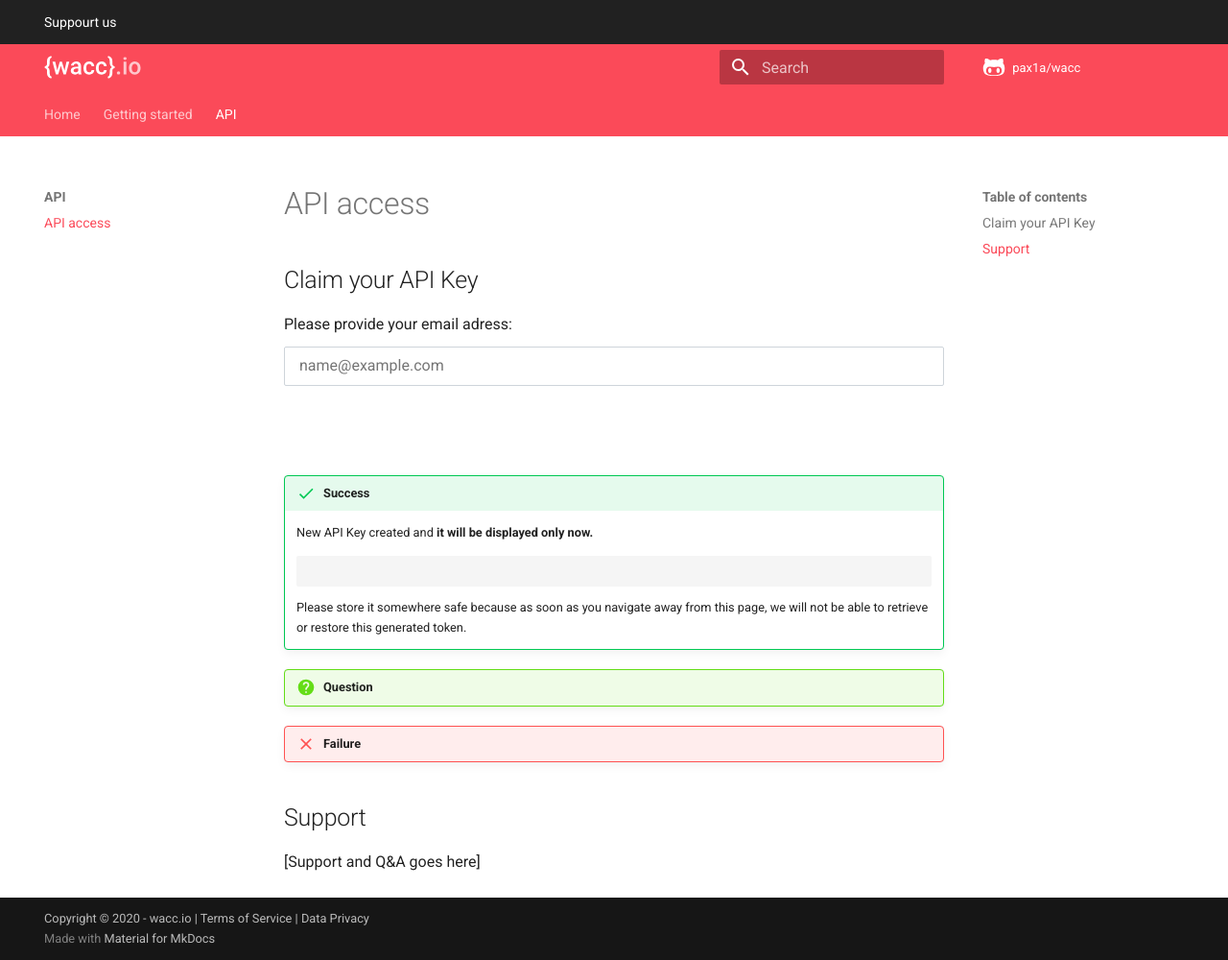
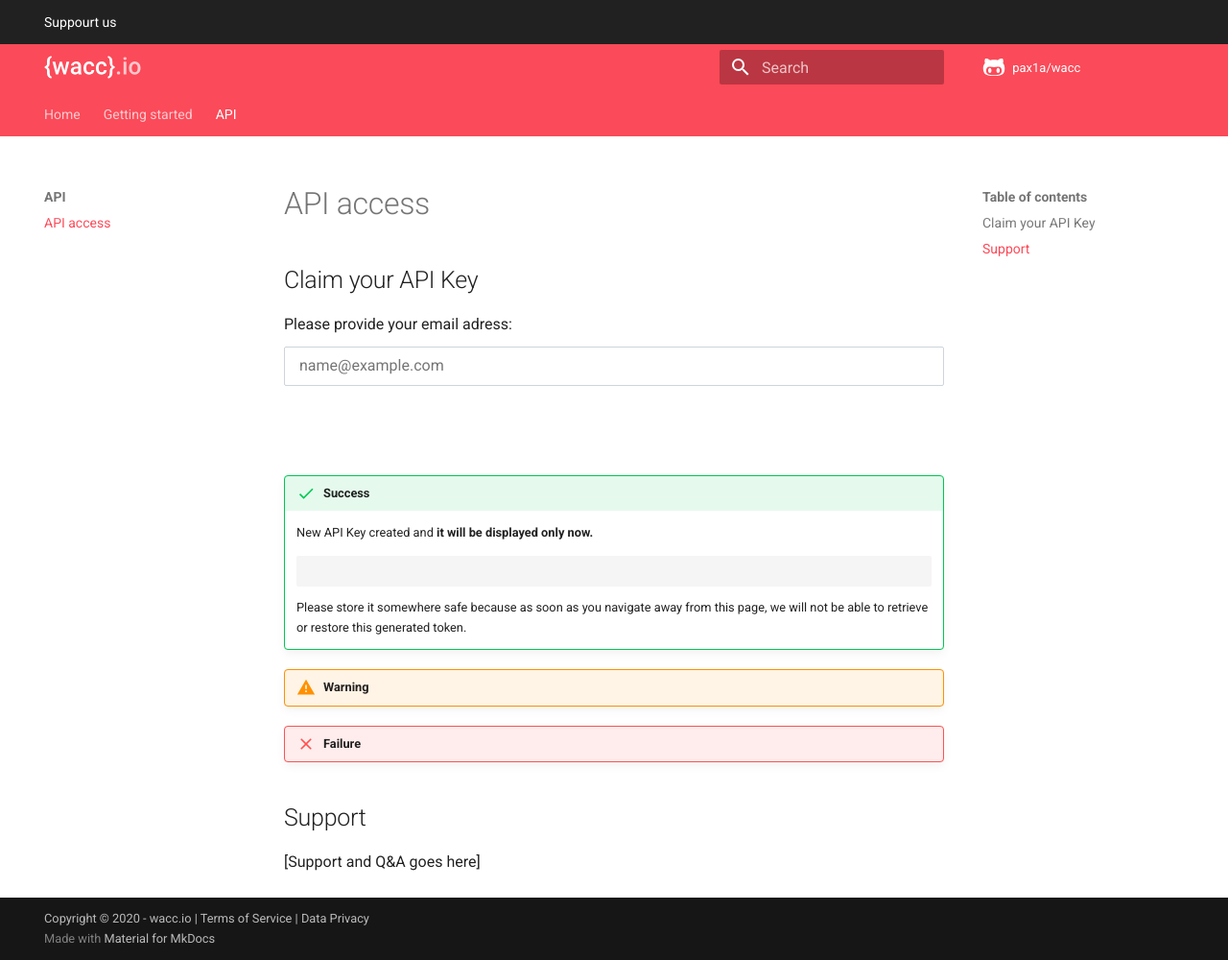
Before and after one commit to pax1a/wacc, an MkDocs documentation site: the page built from docs/api-access.md, in a window 1280 px wide and 1000 px high. Shown: the whole window at 96% size. Built offline with MkDocs 1.6.1 and Material for MkDocs 9.7.7, drawn with Linux system fonts in a browser that asks for light colours; comment, search, counter and statistics services are not loaded.

Commit message:
warning instead of question

```diff
--- a/docs/api-access.md
+++ b/docs/api-access.md
@@ -3,6 +3,7 @@
 	.failure,
 	.agree,
 	.question,
+	.warning,
 	.api-button,
 	.reset-button,
 	.g-recaptcha {
@@ -69,7 +70,7 @@
 	Please store it somewhere safe because as soon as you navigate away from this page, we will not be able to retrieve or
 	restore this generated token.
 
-!!! question
+!!! warning
 
 !!! failure
 
--- a/docs/js/recaptcha.js
+++ b/docs/js/recaptcha.js
@@ -46,8 +46,8 @@
   				break;
   			case 409:
   				message = "It seems that you are already a registered user. Please contact support@wacc.io to retrieve your API key. Thank you!"
-  				document.getElementsByClassName("question")[0].innerHTML += "<p>" + message + "</p>";
-  				document.getElementsByClassName("question")[0].classList.add("show");
+  				document.getElementsByClassName("warning")[0].innerHTML += "<p>" + message + "</p>";
+  				document.getElementsByClassName("warning")[0].classList.add("show");
   				break;
   			default:
   				message = "Somethin went wrong, please try again or contact support@wacc.io. Thank you!"
```
